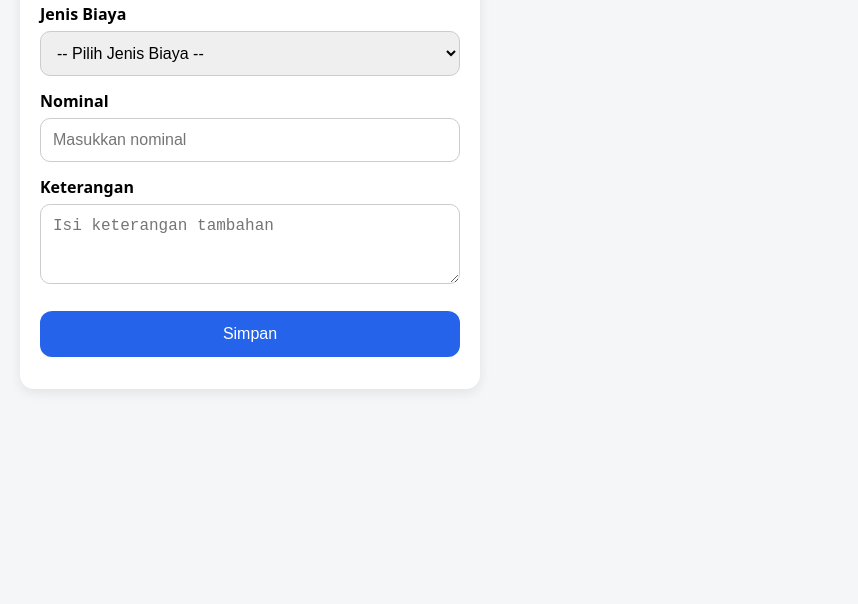
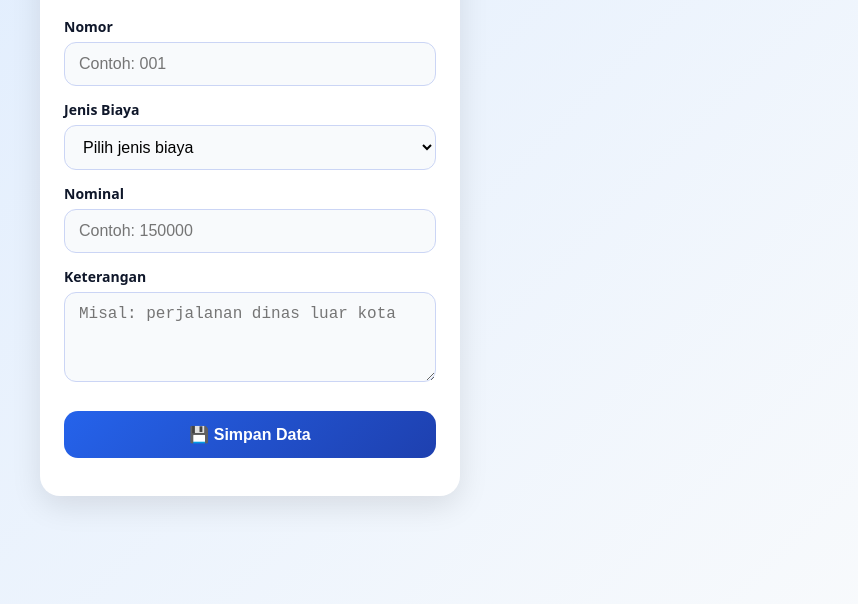
Before and after one commit to agungabp1995/form-keuangan, a plain HTML site: page index.html in a window 1280 px wide. Shown: the part 196-800 px from the top of the page, without its empty margins (390-1248 px from the left). Drawn offline with Linux system fonts and the light colour scheme.

Commit message:
Add files via upload

```diff
--- a/index.html
+++ b/index.html
@@ -6,57 +6,112 @@
   <meta name="viewport" content="width=device-width, initial-scale=1">
 
   <style>
+    :root {
+      --primary: #2563eb;
+      --secondary: #1e40af;
+      --bg: #f1f5f9;
+      --card: #ffffff;
+      --text: #0f172a;
+      --muted: #64748b;
+    }
+
+    * {
+      box-sizing: border-box;
+    }
+
     body {
-      font-family: system-ui, Arial, sans-serif;
-      background: #f4f6f8;
       margin: 0;
-      padding: 20px;
+      min-height: 100vh;
+      font-family: system-ui, -apple-system, BlinkMacSystemFont, "Segoe UI", sans-serif;
+      background: linear-gradient(135deg, #dbeafe, #f8fafc);
+      display: flex;
+      align-items: center;
+      justify-content: center;
+      padding: 16px;
     }
-    .container {
+
+    .card {
+      width: 100%;
       max-width: 420px;
-      margin: auto;
-      background: #ffffff;
-      padding: 20px;
-      border-radius: 14px;
-      box-shadow: 0 4px 12px rgba(0,0,0,0.08);
+      background: var(--card);
+      border-radius: 20px;
+      padding: 24px;
+      box-shadow: 0 10px 30px rgba(0,0,0,0.1);
+      animation: fadeIn 0.6s ease;
     }
+
+    @keyframes fadeIn {
+      from { opacity: 0; transform: translateY(10px); }
+      to { opacity: 1; transform: translateY(0); }
+    }
+
     h2 {
+      margin: 0 0 8px;
       text-align: center;
+      color: var(--text);
+    }
+
+    .subtitle {
+      text-align: center;
+      color: var(--muted);
+      font-size: 14px;
       margin-bottom: 20px;
     }
+
     label {
+      display: block;
+      font-size: 14px;
       font-weight: 600;
       margin-top: 14px;
-      display: block;
+      color: var(--text);
     }
+
     input, select, textarea {
       width: 100%;
       margin-top: 6px;
-      padding: 12px;
+      padding: 12px 14px;
       font-size: 16px;
-      border-radius: 10px;
-      border: 1px solid #ccc;
-      box-sizing: border-box;
+      border-radius: 12px;
+      border: 1px solid #cbd5f5;
+      outline: none;
+      transition: all 0.2s ease;
+      background: #f8fafc;
     }
+
+    input:focus, select:focus, textarea:focus {
+      border-color: var(--primary);
+      background: #ffffff;
+      box-shadow: 0 0 0 3px rgba(37,99,235,0.15);
+    }
+
     textarea {
-      min-height: 80px;
+      min-height: 90px;
+      resize: vertical;
     }
+
     button {
       width: 100%;
-      margin-top: 22px;
+      margin-top: 24px;
       padding: 14px;
       font-size: 16px;
-      background: #2563eb;
-      color: #fff;
+      font-weight: 600;
+      border-radius: 14px;
       border: none;
-      border-radius: 12px;
+      color: white;
+      background: linear-gradient(135deg, var(--primary), var(--secondary));
+      cursor: pointer;
+      transition: transform 0.1s ease, box-shadow 0.1s ease;
     }
+
     button:active {
-      background: #1e40af;
+      transform: scale(0.97);
+      box-shadow: 0 4px 10px rgba(0,0,0,0.2) inset;
     }
+
     .msg {
-      margin-top: 12px;
+      margin-top: 14px;
       text-align: center;
+      font-size: 14px;
       color: green;
     }
   </style>
@@ -64,8 +119,9 @@
 
 <body>
 
-  <div class="container">
+  <div class="card">
     <h2>Form Input Biaya</h2>
+    <div class="subtitle">Silakan isi data pengeluaran</div>
 
     <form id="formBiaya">
 
@@ -75,13 +131,13 @@
         name="nomor"
         inputmode="numeric"
         pattern="[0-9]*"
-        placeholder="Masukkan nomor"
+        placeholder="Contoh: 001"
         required
       >
 
       <label>Jenis Biaya</label>
       <select name="jenis_biaya" required>
-        <option value="">-- Pilih Jenis Biaya --</option>
+        <option value="">Pilih jenis biaya</option>
         <option value="Uang Harian">Uang Harian</option>
         <option value="Biaya Transport">Biaya Transport</option>
         <option value="Biaya Penginapan">Biaya Penginapan</option>
@@ -93,17 +149,17 @@
         name="nominal"
         inputmode="numeric"
         pattern="[0-9]*"
-        placeholder="Masukkan nominal"
+        placeholder="Contoh: 150000"
         required
       >
 
       <label>Keterangan</label>
       <textarea
         name="keterangan"
-        placeholder="Isi keterangan tambahan"
+        placeholder="Misal: perjalanan dinas luar kota"
       ></textarea>
 
-      <button type="submit">Simpan</button>
+      <button type="submit">💾 Simpan Data</button>
     </form>
 
     <div class="msg" id="msg"></div>
@@ -119,10 +175,10 @@ document.getElementById("formBiaya").addEventListener("submit", function(e) {
   })
   .then(res => res.text())
   .then(() => {
-    document.getElementById("msg").innerText = "Data berhasil disimpan";
+    document.getElementById("msg").innerText = "✅ Data berhasil disimpan";
     this.reset();
   })
-  .catch(() => alert("Gagal mengirim data"));
+  .catch(() => alert("❌ Gagal mengirim data"));
 });
 </script>
 
```
